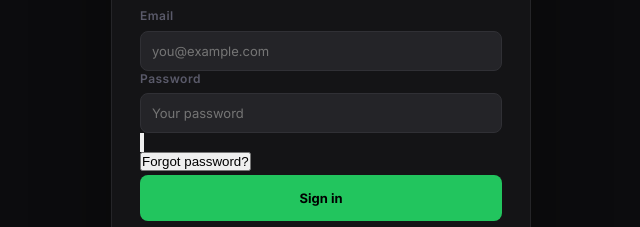
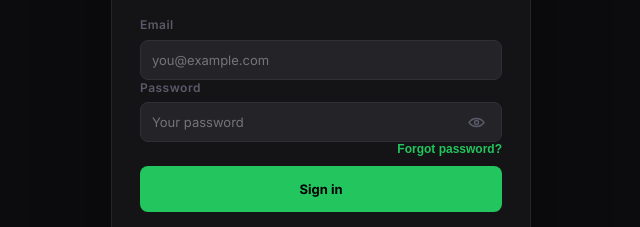
Before and after one commit to NikunjSingh5779/Finance-AI, a plain HTML site: page app/static/index.html in a window 1280 px wide. Shown: the part 262-489 px from the top of the page, without its empty margins (319-959 px from the left). Drawn offline with nearby package versions, Linux system fonts and the light colour scheme; no server answers.

Commit message:
Style PWA password visibility and strength controls

```diff
--- a/app/static/style.css
+++ b/app/static/style.css
@@ -2458,3 +2458,14 @@ textarea:focus-visible {
 .recurring-action:hover{filter:brightness(1.12)}
 @media(max-width:1000px){.recurring-form-grid{grid-template-columns:repeat(2,minmax(0,1fr))}.recurring-card-grid{grid-template-columns:1fr}}
 @media(max-width:600px){.recurring-summary-row{gap:7px}.recurring-summary-card{padding:11px 9px}.recurring-summary-card strong{font-size:19px}.recurring-summary-card span{font-size:10px}.recurring-form-grid{grid-template-columns:1fr}.recurring-due-row{align-items:flex-start;flex-direction:column}.recurring-due-row span{text-align:left}}
+
+
+.auth-password-control{position:relative;display:flex;align-items:center}
+.auth-password-control input{padding-right:48px!important}
+.auth-password-toggle{position:absolute;right:8px;top:50%;transform:translateY(-50%);width:36px;height:36px;display:grid;place-items:center;border:0;border-radius:8px;background:transparent;color:var(--text3);cursor:pointer}
+.auth-password-toggle:hover{background:var(--bg3);color:var(--green)}
+.auth-password-toggle svg{width:19px;height:19px;fill:none;stroke:currentColor;stroke-width:1.8;stroke-linecap:round;stroke-linejoin:round}
+.auth-password-rules{display:grid;gap:5px;margin-top:-4px;color:var(--text3);font-size:11px;line-height:16px}
+.auth-password-rules [data-valid="true"]{color:var(--green)}
+.auth-forgot{display:block;margin:-4px 0 2px auto;padding:4px 0;border:0;background:transparent;color:var(--green);font-size:12px;font-weight:650;cursor:pointer}
+.auth-forgot:hover{text-decoration:underline}
```
